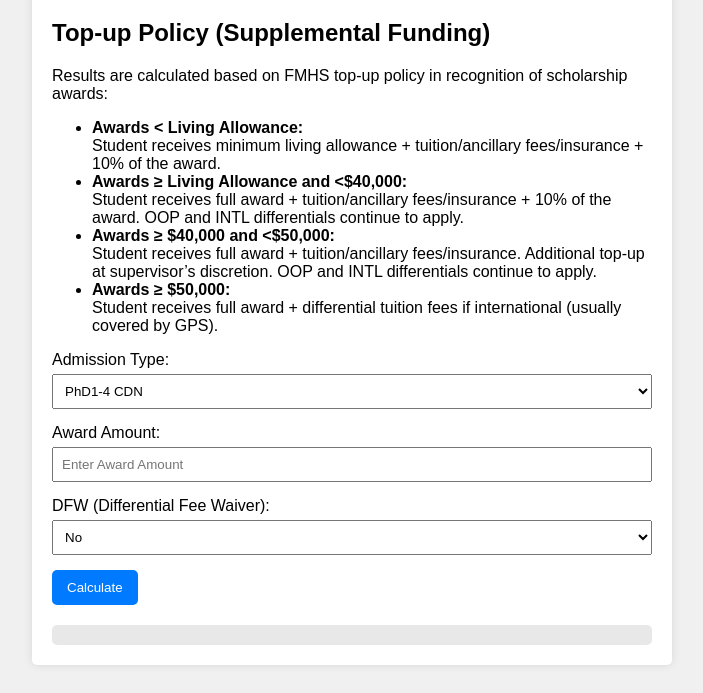
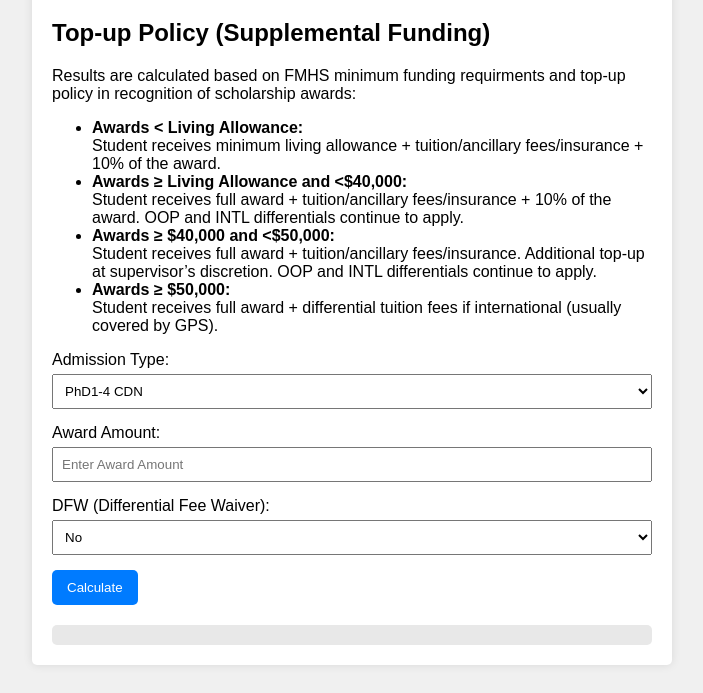
Before and after one commit to Karenmtl/FMHS-stipend-calculator, a plain HTML site: page index.html in a window 1280 px wide. Shown: the part 109-802 px from the top of the page, without its empty margins (288-991 px from the left). Drawn offline with Linux system fonts and the light colour scheme.

Commit message:
Update index.html

```diff
--- a/index.html
+++ b/index.html
@@ -54,7 +54,7 @@
     <!-- Instruction Section -->
     <div class="instructions">
       <h2>Top-up Policy (Supplemental Funding)</h2>
-      <p>Results are calculated based on FMHS top-up policy in recognition of scholarship awards:</p>
+      <p>Results are calculated based on FMHS minimum funding requirments and top-up policy in recognition of scholarship awards:</p>
       <ul>
         <li><strong>Awards &lt; Living Allowance:</strong><br>
             Student receives minimum living allowance + tuition/ancillary fees/insurance + 10% of the award.</li>
```
